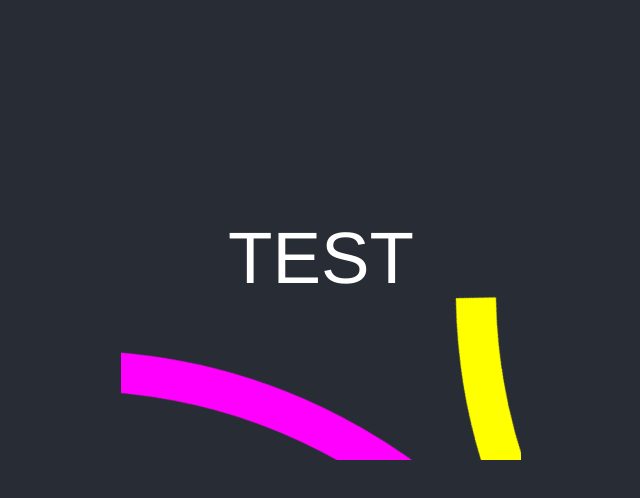
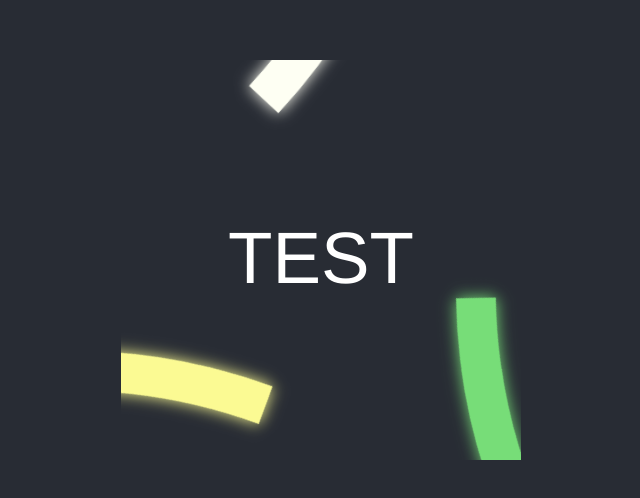
Before and after one commit to ImMara/REACT_TESTER_COMP_LIB, a React (Create React App) app: page / in a window 1280 px wide. Shown: the part 140-638 px from the top of the page, without its empty margins (319-959 px from the left). Built offline with nearby package versions, Linux system fonts and the light colour scheme.

Commit message:
diagram v3

```diff
--- a/src/App.js
+++ b/src/App.js
@@ -3,7 +3,12 @@ import './App.css';
 import Diagram from "./components/diagram/diagram";
 
 function App() {
-    const fakeValues = [{name: "user1", percent : 10 , color: "#f00" },{name:"user2", percent: 30 , color : "#ff0" },{name:"user3", percent: 60 , color: "#f0f" }]
+    const fakeValues = [
+        {name: "user 1", percent : 10 , color: "#F34F41" },
+        {name:"user 2", percent: 30 , color : "#77DD78" },
+        {name:"user 3", percent: 33 , color: "#FBFA93" },
+        {name:"user 4", percent: 27 , color:"#FEFFF3" }
+    ]
 
 
   return (
@@ -16,7 +21,8 @@ function App() {
             values={fakeValues}
             ecart={0.5}
             title={"test"}
-            effect={"none"}
+            effect={"neon"}
+            // none , neon
             />
       </header>
     </div>
--- a/src/components/diagram/diagram.jsx
+++ b/src/components/diagram/diagram.jsx
@@ -65,13 +65,16 @@ const Diagram = (props) => {
                     dominantBaseline="middle"
                     stroke={props.textColor}
                     fill={props.textColor}
-                    textAnchor="middle">{ props.title }
+                    textAnchor="middle"
+                >{ props.title }
+
                 </text>
                 <text
                     x="50%" y="45%"
                     dominantBaseline="middle"
                     stroke={setSelectedColor}
                     fill={selectedColor}
+                    style={{ filter : "drop-shadow("+getColor()+" "+selectedColor+")"}}
                     textAnchor="middle">{ selectedPercent }%
                 </text>
                 <text
--- a/src/components/diagram/diagram.scss
+++ b/src/components/diagram/diagram.scss
@@ -9,7 +9,7 @@
     r: 40%;
     transform-origin: center center;
     &:hover{
-      stroke-width: 7%;
+      stroke-width: 15%;
       ~ text{
         opacity: 1;
       }
@@ -26,13 +26,14 @@
     transition: 0.3s ease;
     transition-property: opacity;
   }
-  & :nth-last-child(3n){
+  & :nth-last-child(3){
     opacity: 1;
     text-transform: uppercase;
     font-size: 70%;
   }
-  & :nth-last-child(2n){
+  & :nth-last-child(2){
     font-size: 70%;
+    font-weight:bold;
   }
   & :last-child{
     font-size: 50%;
```
Also changed, not shown: 1 other file (tests, documents, lock files or other folders).
